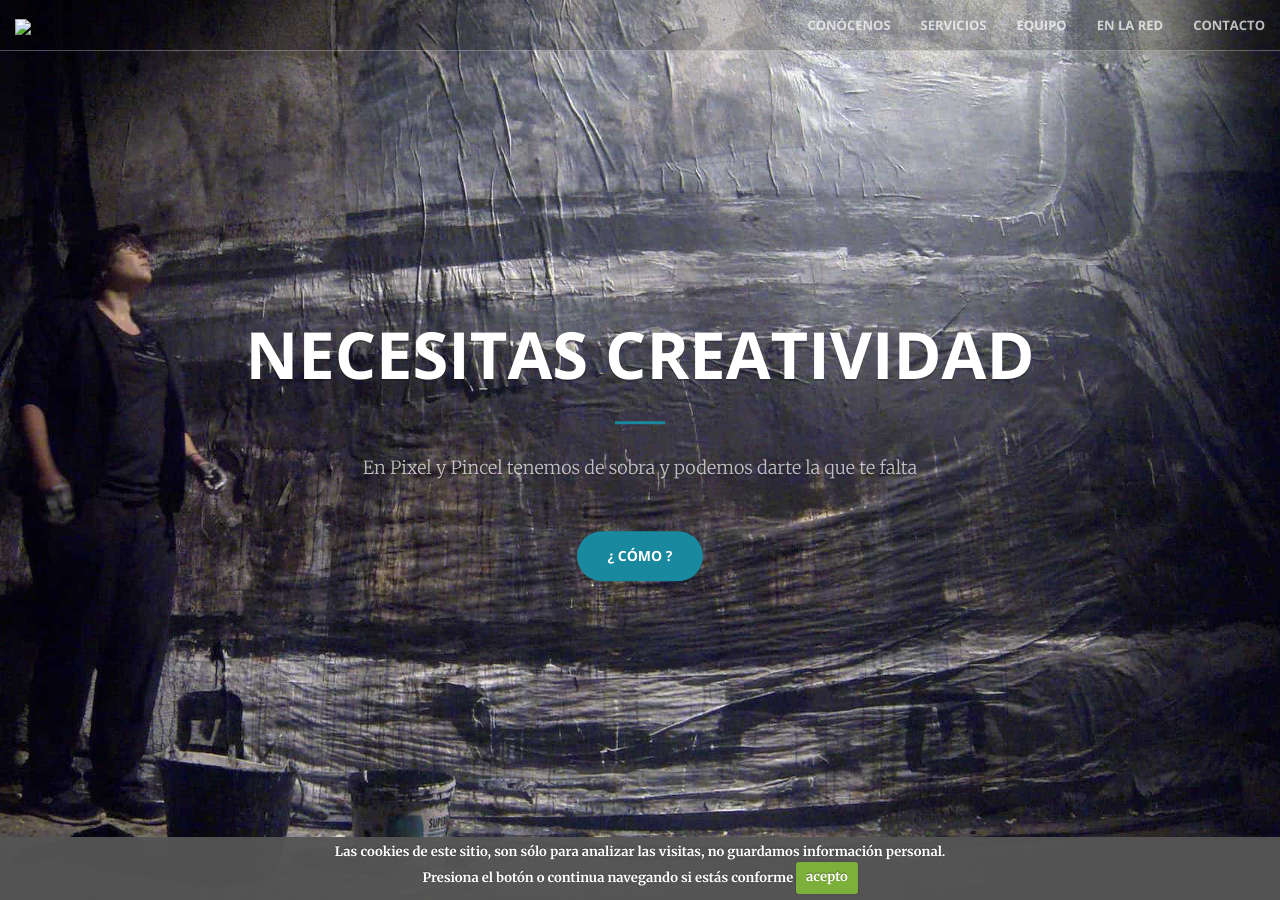
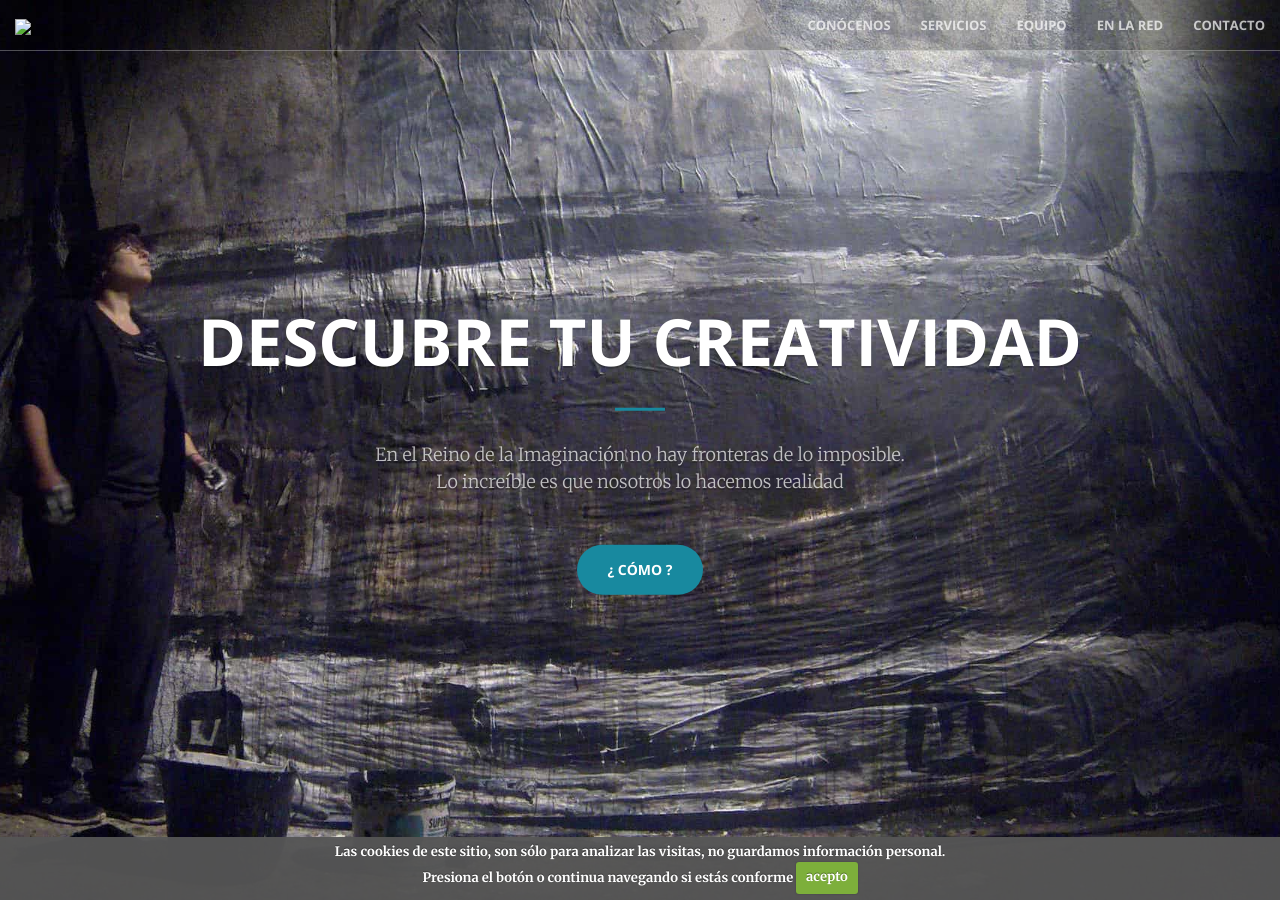
Before and after one commit to patrijoven/pixelypincel.github.io, a Jekyll site: the page built from _posts/2015-10-30-welcome-to-jekyll.markdown, in a window 1280 px wide and 900 px high. Built offline with Jekyll 4.4.1, drawn with Linux system fonts in a browser that asks for light colours.

Commit message:
Actualizada la cabecera

```diff
--- a/_includes/cabecera.html
+++ b/_includes/cabecera.html
@@ -4,9 +4,9 @@
 <header class="parallax-window" data-parallax="scroll" data-image-src="/img/header.jpg">
   <div class="header-content">
     <div class="header-content-inner">
-      <h1>necesitas creatividad</h1>
+      <h1>Descubre tu creatividad</h1>
       <hr>
-      <p>En Pixel y Pincel tenemos de sobra y podemos darte la que te falta</p>
+      <p>En el Reino de la Imaginación no hay fronteras de lo imposible.<br/>Lo increíble es que nosotros lo hacemos realidad</p>
       <a href="#about" class="btn btn-primary btn-xl page-scroll">¿ cómo ?</a>
     </div>
   </div>
```
